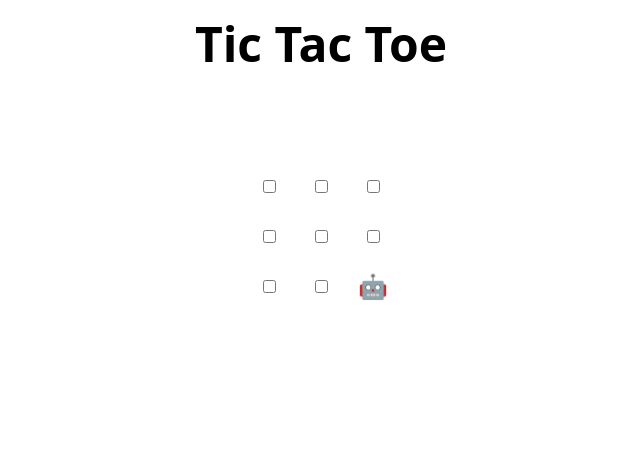
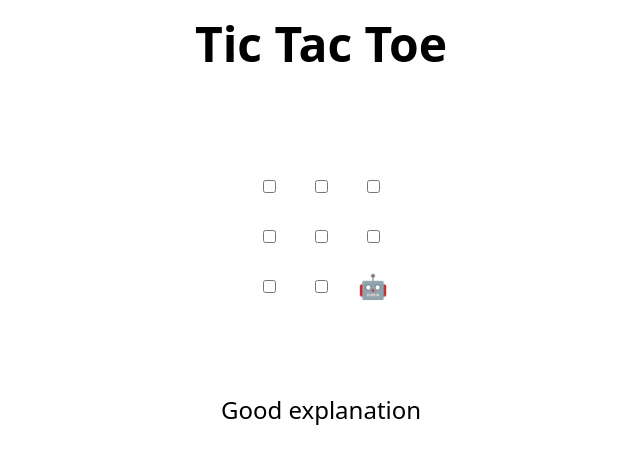
Before and after one commit to JiajunJerryHuang/skills-review-pull-requests, a plain HTML site: page index.html in a window 1280 px wide. Shown: the whole page, without its empty margins (319-959 px from the left). Drawn offline with Linux system fonts and the light colour scheme.

Commit message:
Update index.html

```diff
--- a/index.html
+++ b/index.html
@@ -48,7 +48,7 @@
 </table>
 
 <h2 hidden>Game over, refresh to play again 🧑‍💻 🤖!</h2>
-
+Good explanation
 <script>
   // Initialization
   const boxes = Array.from(document.querySelectorAll("td"));
```
